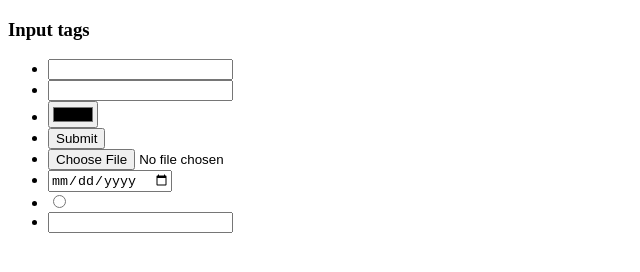
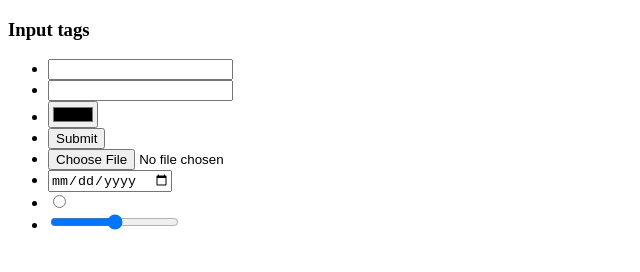
Before and after one commit to Vishwaroop07/CV, a plain HTML site: page input.html in a window 1280 px wide. Shown: the whole page, without its empty margins (0-640 px from the left). Drawn offline with Linux system fonts and the light colour scheme.

Commit message:
Update input.html

```diff
--- a/input.html
+++ b/input.html
@@ -18,7 +18,7 @@
             <li><input type="file"></li>
             <li><input type="date"></li>
             <li><input type="radio"></li>
-            <li><input type="ran"></li>
+            <li><input type="range"></li>
         </ul>
     </form>
 </body>
```
